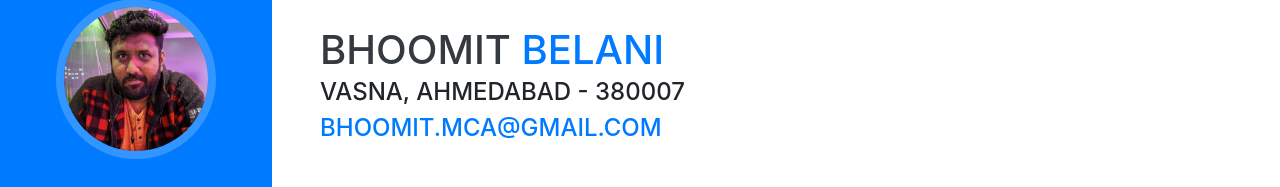
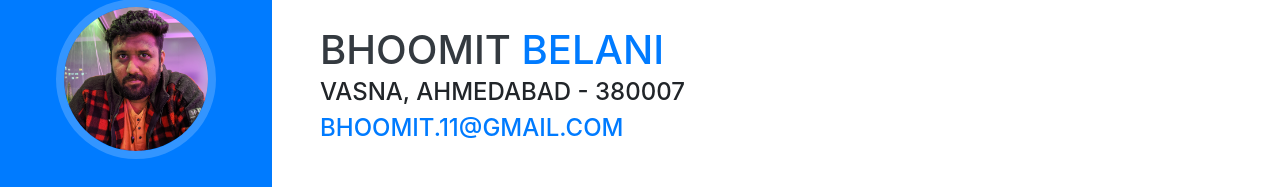
Before and after one commit to bhoomit11/bhoomit11.github.io, a website with bundled scripts: page index.html in a window 1280 px wide. Shown: the part 197-384 px from the top of the page. Built offline with nearby package versions, Linux system fonts and the light colour scheme; a web font is replaced by a local one.

Commit message:
Initial commit

```diff
--- a/index.html
+++ b/index.html
@@ -67,7 +67,7 @@
           <span class="text-primary">Belani</span>
         </h1>
         <div class="subheading mb-5">Vasna, Ahmedabad - 380007<br/>
-          <a href="mailto:name@email.com">bhoomit.mca@gmail.com</a>
+          <a href="mailto:name@email.com">bhoomit.11@gmail.com</a>
         </div>
         <p class="lead mb-5">I am experienced in leveraging agile frameworks to provide a robust synopsis for high level overviews. Iterative approaches to corporate strategy foster collaborative thinking to further the overall value proposition.</p>
         <div class="social-icons">
```
